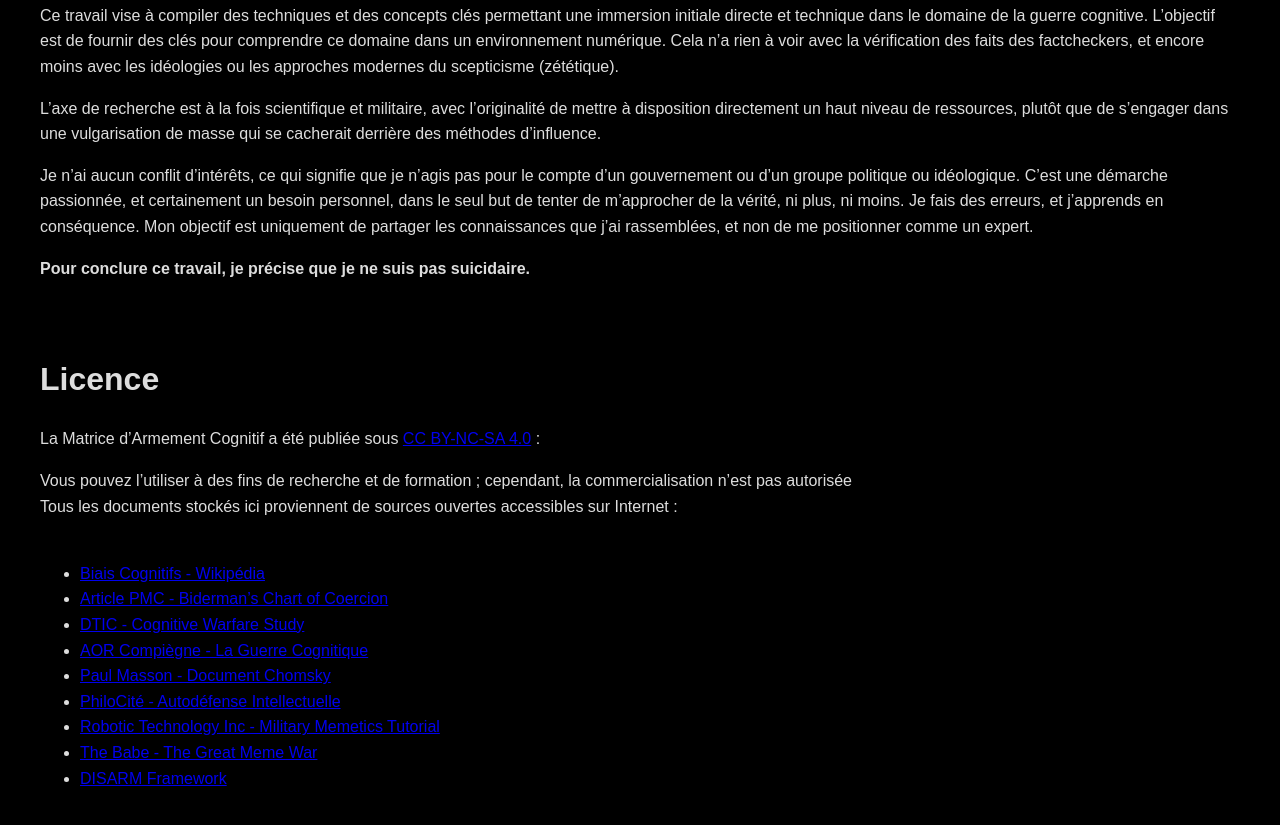
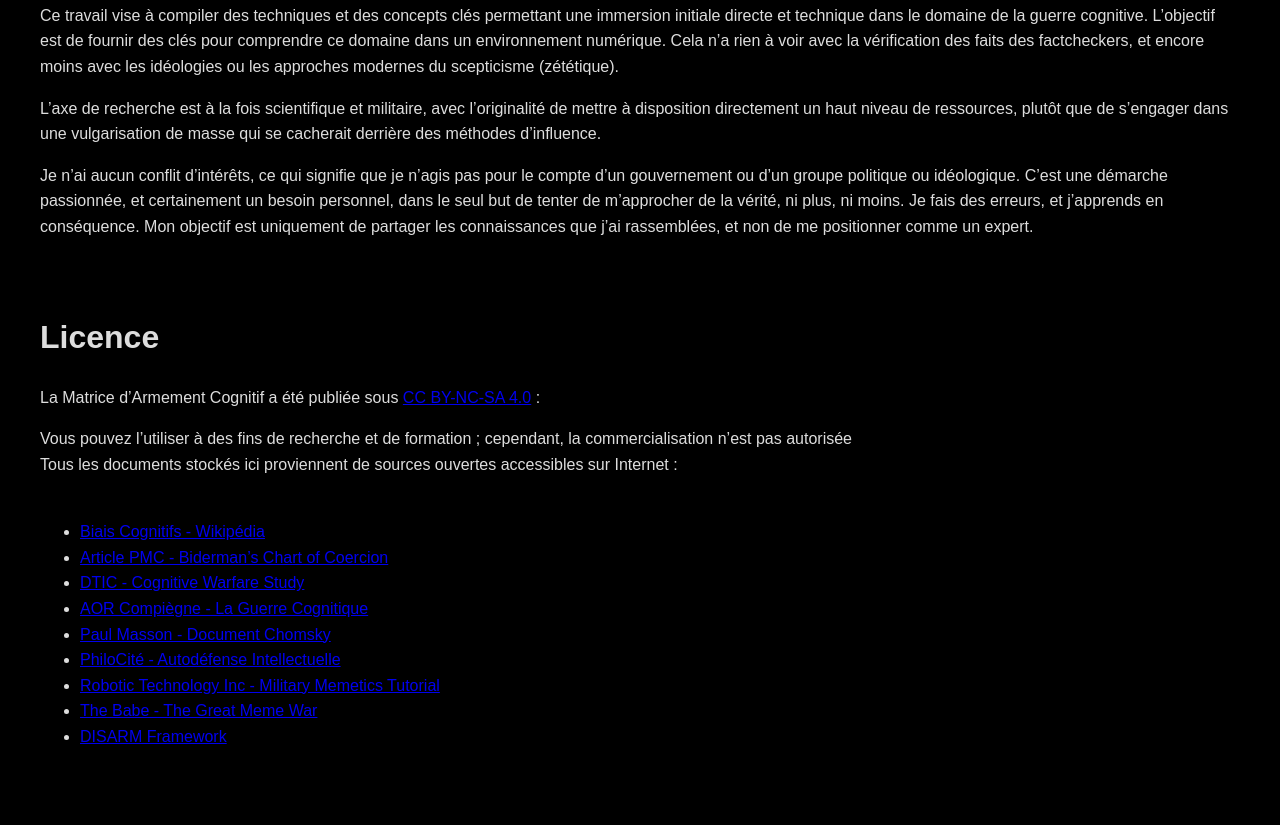
Before and after one commit to Anadema/Cognitive-Weaponization-Matrix, a Jekyll site: the page built from Lisez_moi.md, in a window 1280 px wide and 900 px high, scrolled down 7070 px. Shown: the top 825 px of the window. Built offline with Jekyll 4.4.1, drawn with Linux system fonts in a browser that asks for light colours.

Commit message:
Update Lisez_moi.md

```diff
--- a/Lisez_moi.md
+++ b/Lisez_moi.md
@@ -193,8 +193,6 @@ L’objectif est de fournir des clés pour comprendre ce domaine dans un environ
 L’axe de recherche est à la fois scientifique et militaire, avec l’originalité de mettre à disposition directement un haut niveau de ressources, plutôt que de s’engager dans une vulgarisation de masse qui se cacherait derrière des méthodes d’influence.
 
 Je n’ai aucun conflit d’intérêts, ce qui signifie que je n’agis pas pour le compte d’un gouvernement ou d’un groupe politique ou idéologique. C’est une démarche passionnée, et certainement un besoin personnel, dans le seul but de tenter de m’approcher de la vérité, ni plus, ni moins. Je fais des erreurs, et j’apprends en conséquence. Mon objectif est uniquement de partager les connaissances que j’ai rassemblées, et non de me positionner comme un expert.
-
-<b>Pour conclure ce travail, je précise que je ne suis pas suicidaire.</b>
 <br><br><br>
 
 # Licence
```
